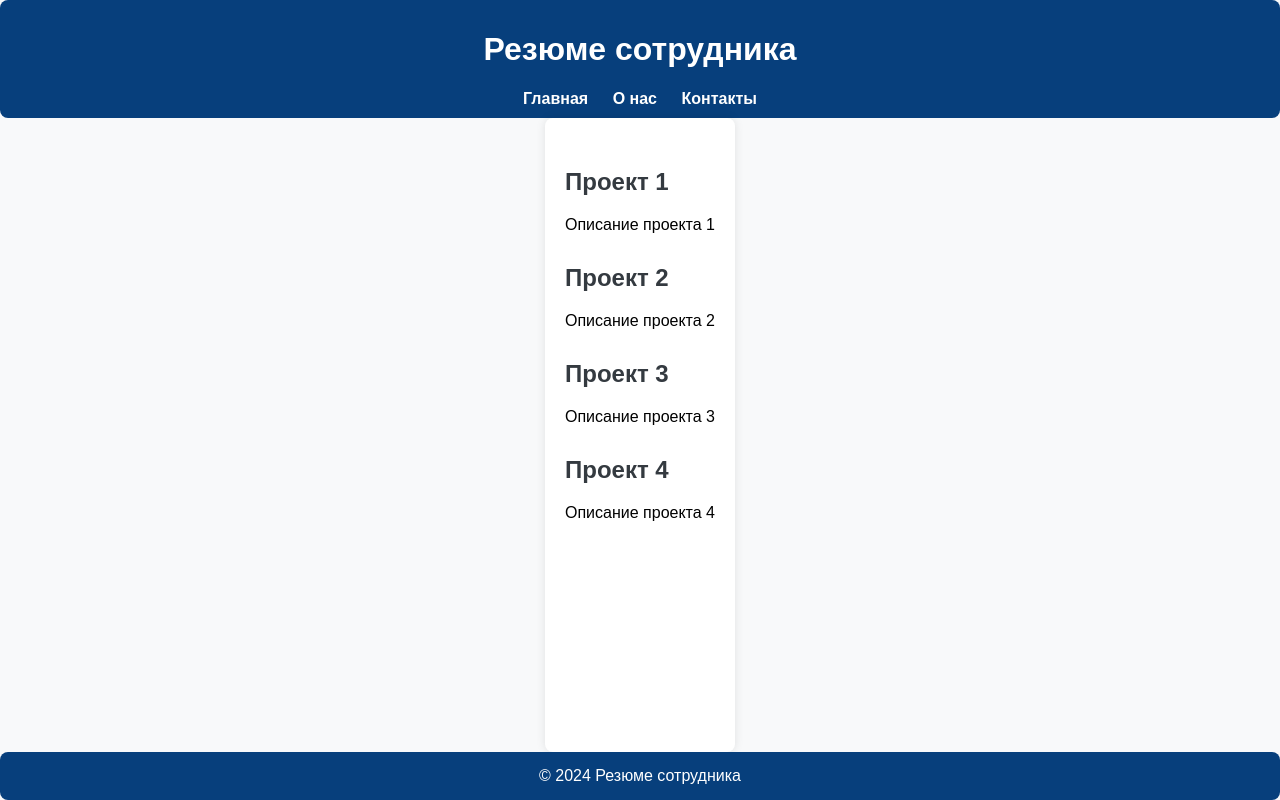
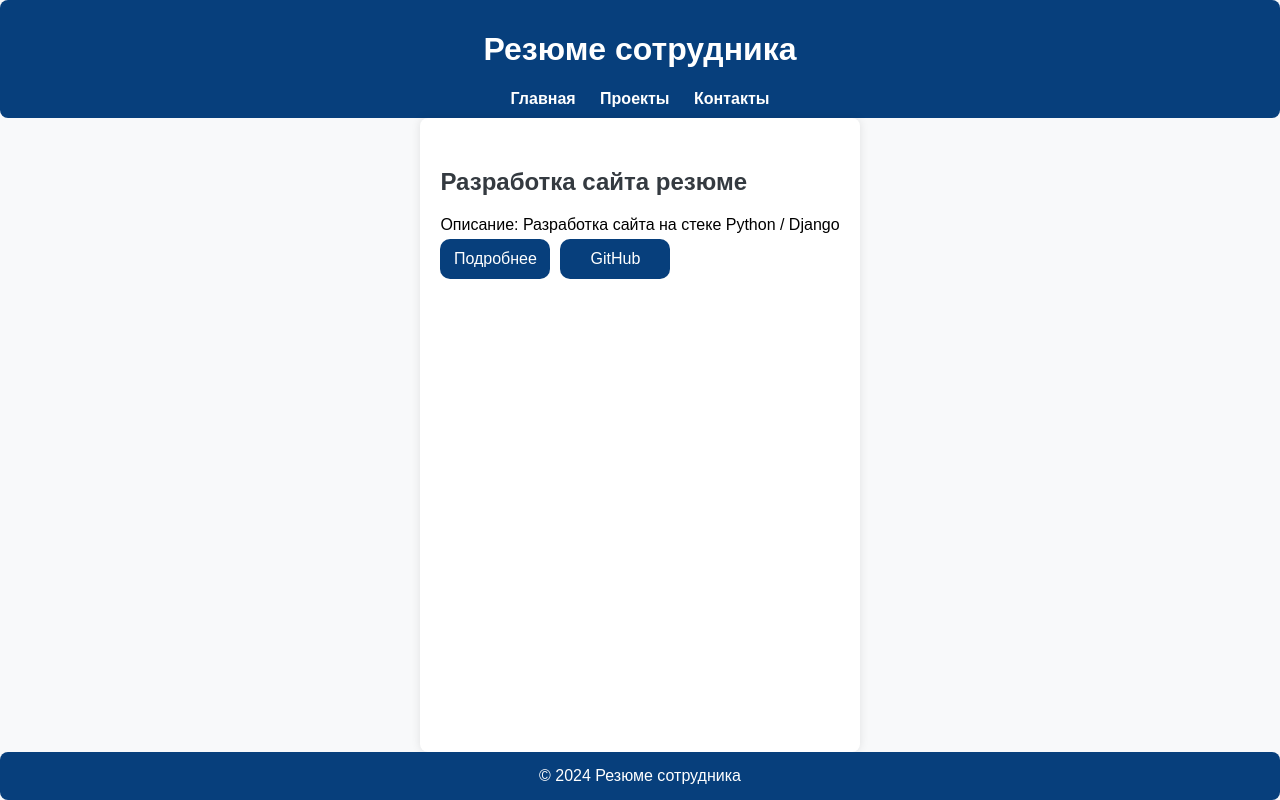
Before and after one commit to Grivwvse/Portfolio-website, a Django app: page /projects/ in a window 1280 px wide. Run offline with Django 5.2, Linux system fonts and the light colour scheme; data comes from the database, SQL or seed files in the repository; both versions use the stored data as it was after the commit.

Commit message:
Updating Projects, Adding some CSS styles, making dynamic url for Projects

```diff
--- a/Djangosite/main/models.py
+++ b/Djangosite/main/models.py
@@ -1,4 +1,5 @@
 from django.db import models
+from django.urls import reverse
 
 class Person(models.Model):
     fullName = models.CharField(max_length=255)
@@ -11,6 +12,9 @@ class Projects(models.Model):
     projName = models.CharField(max_length=255)
     description = models.TextField()
     link = models.TextField()
+
+    def get_absolute_url(self):
+        return reverse('project', kwargs={'project_id': self.pk})
 
 class Skills(models.Model):
     preson = models.ForeignKey(Person,on_delete=models.CASCADE)
--- a/Djangosite/main/static/main/css/styles.css
+++ b/Djangosite/main/static/main/css/styles.css
@@ -51,3 +51,38 @@ li h3 {
 p {
     margin: 5px 0;
 }
+
+.btn-new {
+    border-radius: 10px;
+    color: white;
+    width: 110px;
+    height: 40px;
+    display: block;
+    text-align: center;
+    line-height: 40px;
+    text-decoration: none;
+    font-family: Arial, sans-serif;
+    transition: .2s linear;
+    background: #073f7c;
+}
+
+.btn-new:hover {
+    box-shadow: 0 0 0 2px white, 0 0 0 4px #073f7c;
+}
+
+.flex {
+    display: -webkit-box;
+    display: -moz-box;
+    display: -ms-flexbox;
+    display: -webkit-flex;
+    display: flex;
+    gap: 10px;
+}
+
+.flex-child {
+    -webkit-box-flex: 1 1 auto;
+    -moz-box-flex:  1 1 auto;
+    -webkit-flex:  1 1 auto;
+    -ms-flex:  1 1 auto;
+    flex:  1 1 auto;
+}
--- a/Djangosite/main/templates/main/base.html
+++ b/Djangosite/main/templates/main/base.html
@@ -12,9 +12,10 @@
     <div class="header">
         <h1>Резюме сотрудника</h1>
         <div class="menu">
-            <a href="#">Главная</a>
-            <a href="#">О нас</a>
-            <a href="#">Контакты</a>
+            {% for m in menu %}
+                <a href="{% url m.url_name %}">{{m.title}}</a>
+            {% endfor %}
+
         </div>
     </div>
     <div class="container">
--- a/Djangosite/main/templates/main/projects.html
+++ b/Djangosite/main/templates/main/projects.html
@@ -1,15 +1,18 @@
 {% extends 'main/base.html' %}
 
 {% block content %}
-<h2>Проект 1</h2>
-<p>Описание проекта 1</p>
 
-<h2>Проект 2</h2>
-<p>Описание проекта 2</p>
+<ul>
+    {% for p in Projects %}
+    <li>
+        <h2>{{p.projName}}</h2>
+        <p>Описание: {{p.description}}</p>
+        <div class="flex">
+            <a href="{{ p.get_absolute_url }}" class="btn-new">Подробнее</a>
+            <a href="{{p.link}}" class="btn-new">GitHub</a>
+        </div>
+    </li>
+    {% endfor %}
+</ul>
 
-<h2>Проект 3</h2>
-<p>Описание проекта 3</p>
-
-<h2>Проект 4</h2>
-<p>Описание проекта 4</p>
 {% endblock %}
--- a/Djangosite/main/urls.py
+++ b/Djangosite/main/urls.py
@@ -3,5 +3,7 @@ from .views import *
 
 urlpatterns = [
     path('',index, name='home'),
-    path('projects/',projects, name='projects'),
+    path('projects/', projects, name='projects'),
+    path('contact/', contact, name='contact'),
+    path('project/<int:project_id>/', showPost, name='project'),
 ]
--- a/Djangosite/main/views.py
+++ b/Djangosite/main/views.py
@@ -4,7 +4,12 @@ from .models import Person
 from .models import Skills
 from .models import Education
 from .models import Experience
+from .models import Projects
 import datetime
+
+menu = [{'title': "Главная", 'url_name': 'home'},
+        {'title': "Проекты", 'url_name': 'projects'},
+        {'title': "Контакты", 'url_name': 'contact'}]
 
 def index(request):
     person =  Person.objects.all()
@@ -12,7 +17,23 @@ def index(request):
     education = Education.objects.all()
     experience = Experience.objects.all()
 
-    return render(request, 'main/index.html',{'title': 'My site', 'Person': person[0], 'Skills': skills, 'Education':education, 'Experience' :experience})
+    context = {
+        'title': 'My site',
+        'Person': person[0],
+        'Skills': skills,
+        'Education':education,
+        'Experience' :experience,
+        'menu': menu
+    }
+
+    return render(request, 'main/index.html', context=context)
 
 def projects(request):
-    return render(request, 'main/projects.html')
+    projects = Projects.objects.all()
+    return render(request, 'main/projects.html',{'title': 'My site', 'Projects': projects, 'menu': menu})
+
+def contact(request):
+    return HttpResponse("Contacts")
+
+def showPost(request, project_id):
+    return HttpResponse("showPost = {project_id}")
```
Also changed, not shown: Djangosite/db.sqlite3.
